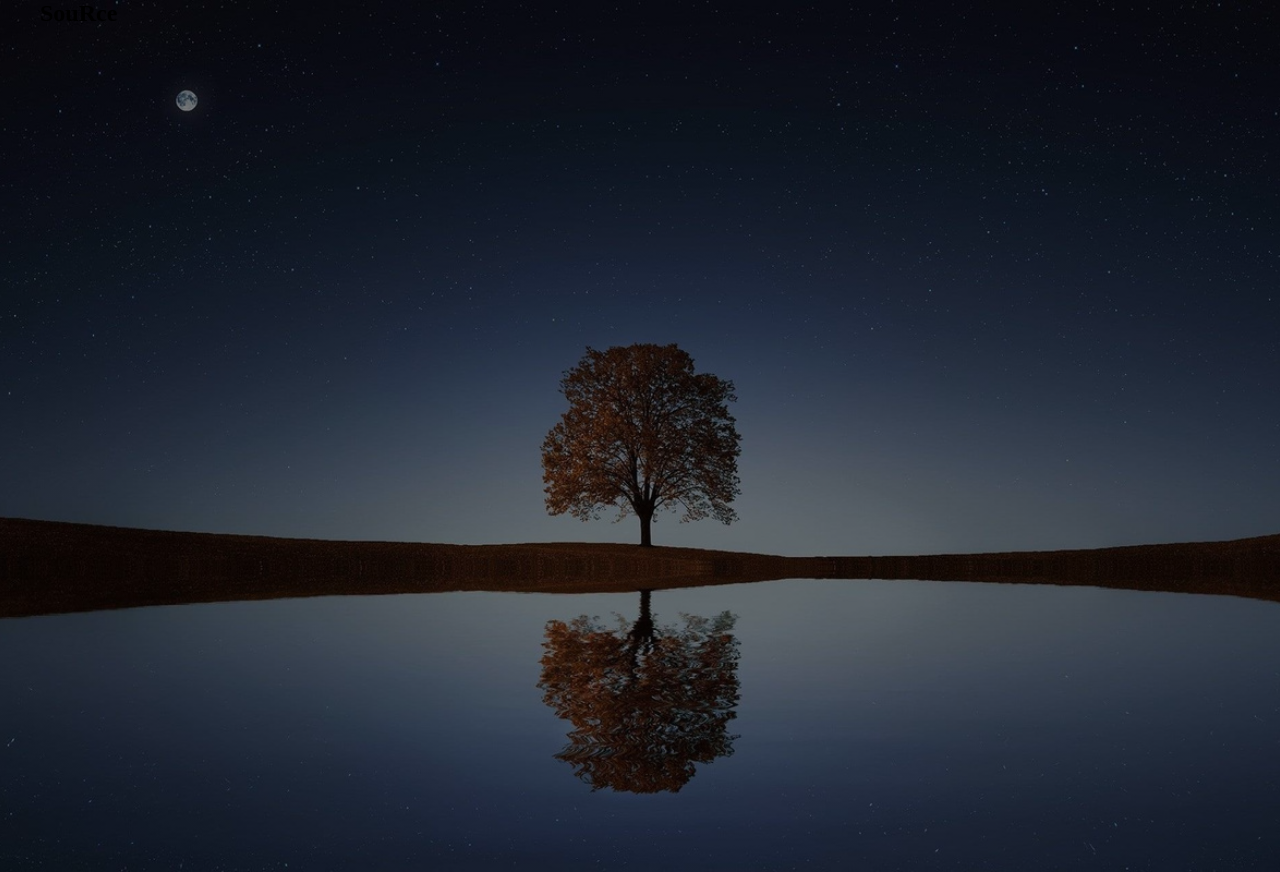
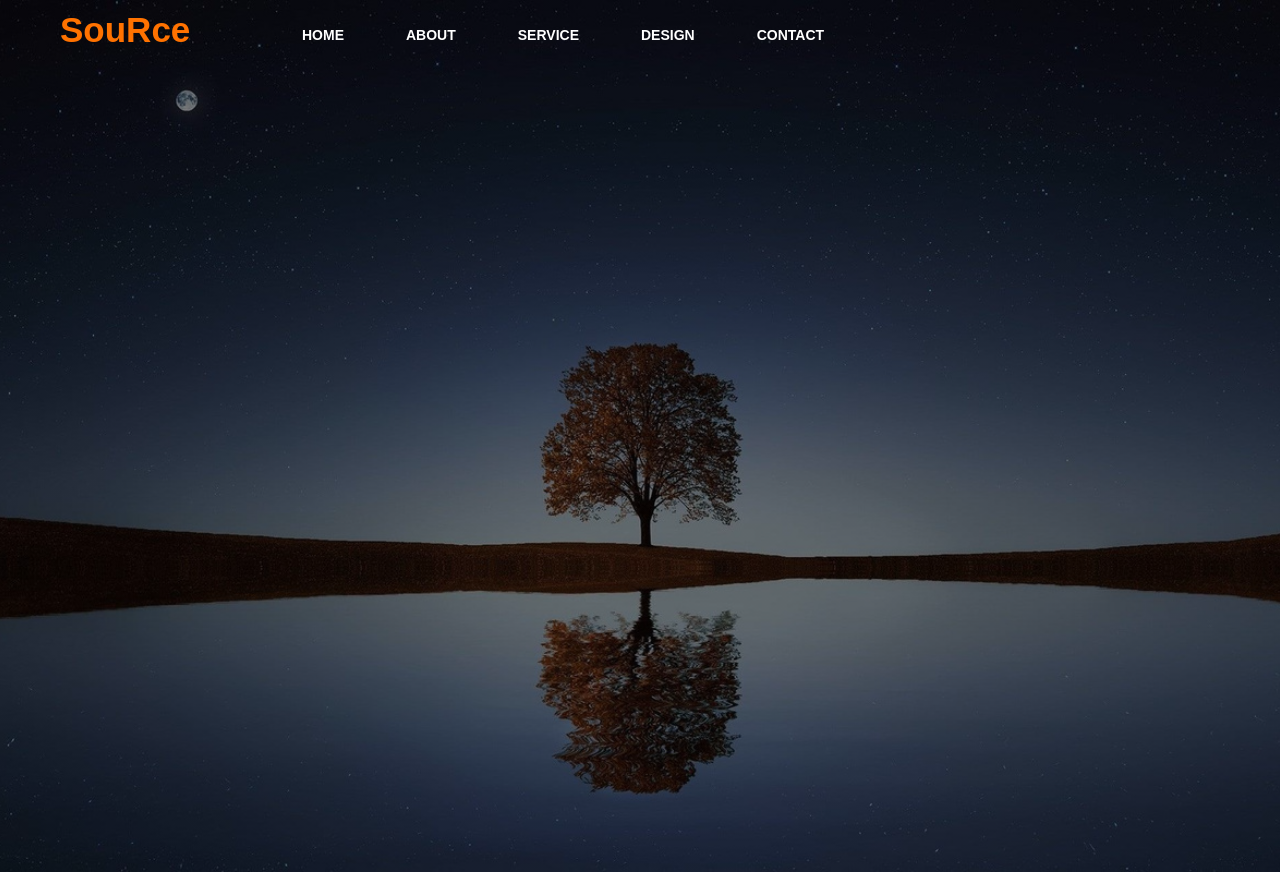
Before and after one commit to tanzimAhmedUtsho/web-development-course-website, a plain HTML site: page index.html in a window 1280 px wide. Drawn offline with Linux system fonts and the light colour scheme.

Commit message:
added nev

```diff
--- a/index.html
+++ b/index.html
@@ -12,6 +12,15 @@
         <div class="icon">
           <h2 class="logo">SouRce</h2>
         </div>
+        <div class="menu">
+          <ul>
+            <li><a href="#">HOME</a></li>
+            <li><a href="#">ABOUT</a></li>
+            <li><a href="#">SERVICE</a></li>
+            <li><a href="#">DESIGN</a></li>
+            <li><a href="#">CONTACT</a></li>
+          </ul>
+        </div>
       </div>
     </div>
   </body>
--- a/style.css
+++ b/style.css
@@ -24,3 +24,39 @@
   float: left;
   height: 70px;
 }
+.logo {
+  color: #ff7200;
+  font-size: 35px;
+  font-family: Arial;
+  padding-left: 20px;
+  float: left;
+  padding-top: 10px;
+}
+.menu {
+  width: 400px;
+  float: left;
+  height: 70px;
+}
+ul {
+  float: left;
+  display: flex;
+  justify-content: center;
+  align-items: center;
+}
+ul li {
+  list-style: none;
+  margin-left: 62px;
+  margin-top: 27px;
+  font-size: 14px;
+}
+ul li a {
+  text-decoration: none;
+  color: #fff;
+  font-family: Arial;
+  font-weight: bold;
+  transition: 0.4s ease-in-out;
+}
+
+ul li a:hover {
+  color: #ff7200;
+}
```
